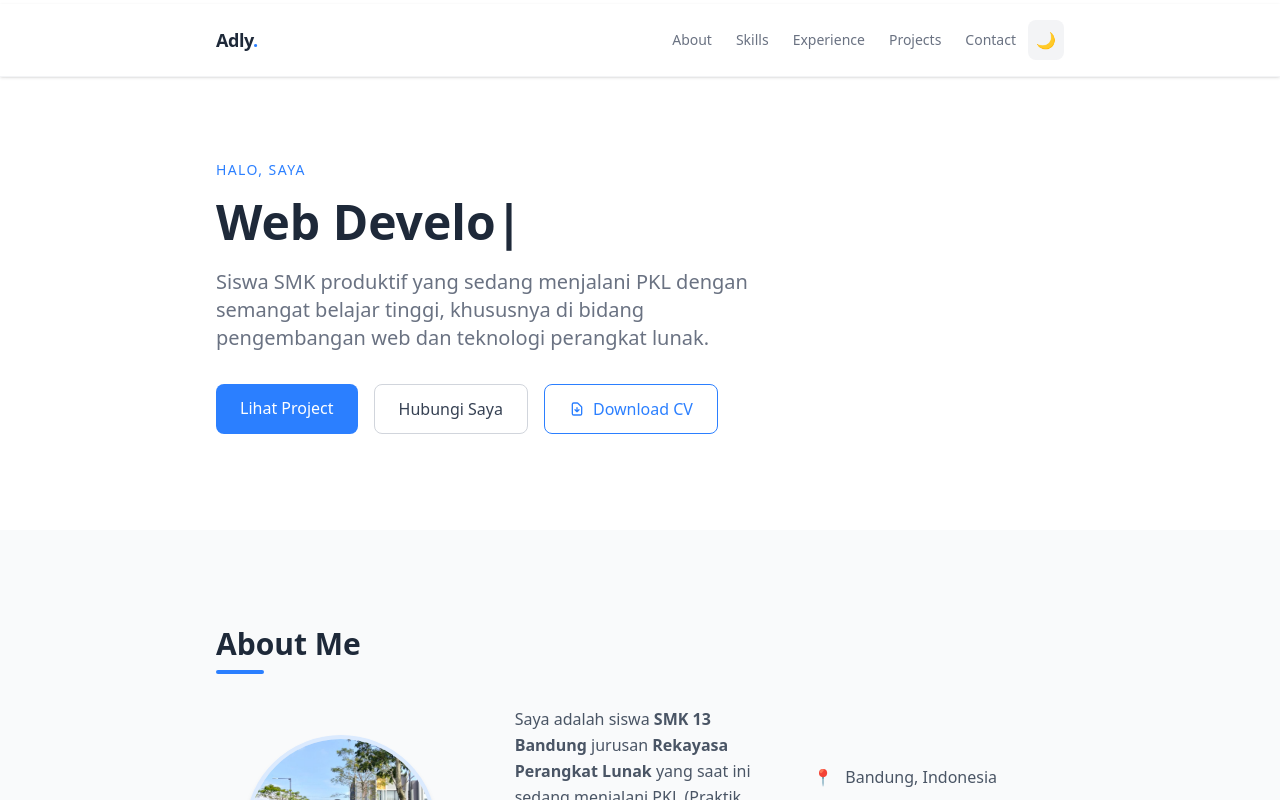
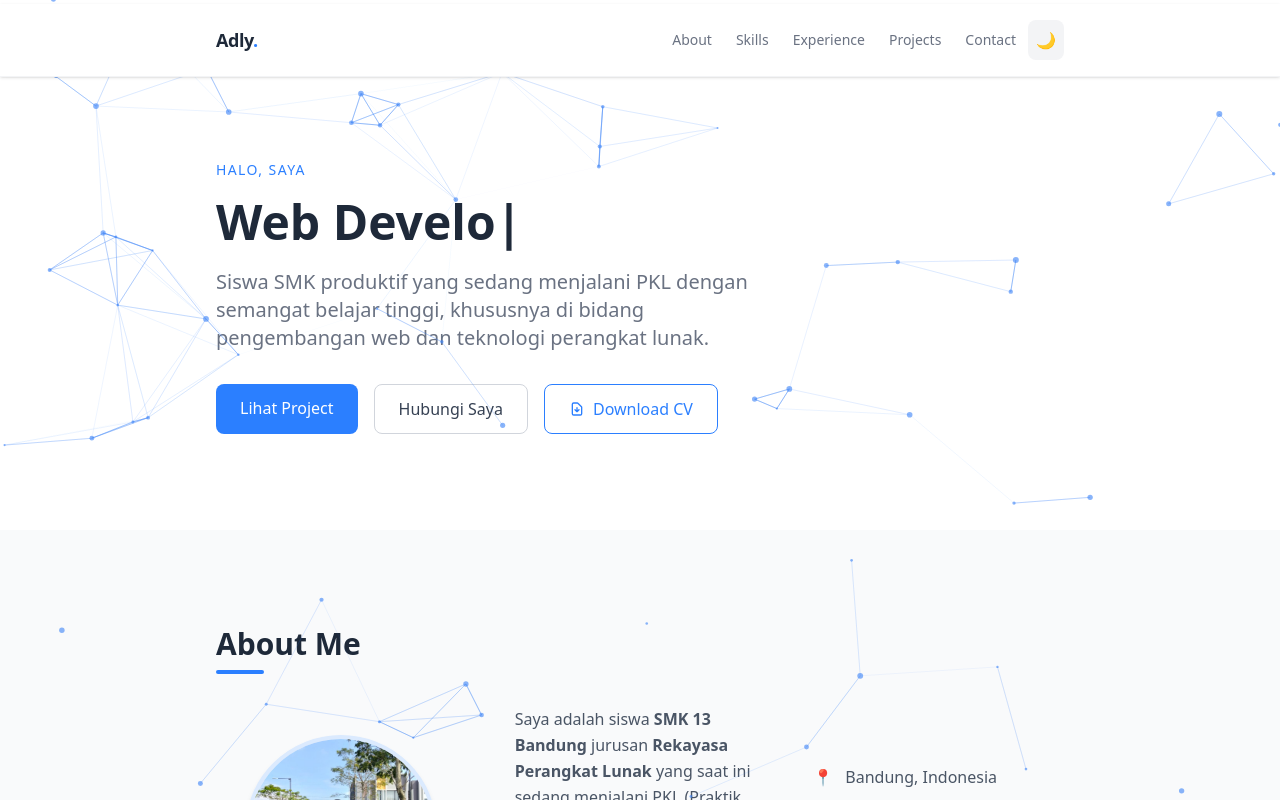
Before and after one commit to adly-248/portofolio-ku, a Next.js app: page / in a window 1280 px wide. Shown: the top 800 px of the page. Built offline with nearby package versions, Linux system fonts and the light colour scheme.

Commit message:
add efek

```diff
--- a/app/page.tsx
+++ b/app/page.tsx
@@ -4,6 +4,8 @@ import { useTheme } from 'next-themes'
 import { useEffect, useState } from 'react'
 import { motion, AnimatePresence } from 'framer-motion'
 import { TypeAnimation } from 'react-type-animation'
+import Particles, { initParticlesEngine } from '@tsparticles/react'
+import { loadSlim } from '@tsparticles/slim'
 
 function ContactForm() {
   const [form, setForm] = useState({ name: '', email: '', message: '' })
@@ -86,6 +88,16 @@ export default function Home() {
   const [showTop, setShowTop] = useState(false)
   const [loading, setLoading] = useState(true)
   const [scrollProgress, setScrollProgress] = useState(0)
+  const [particlesInit, setParticlesInit] = useState(false)
+
+useEffect(() => {
+  initParticlesEngine(async (engine) => {
+    await loadSlim(engine)
+  }).then(() => {
+  setParticlesInit(true)
+  console.log('particles ready!')
+})
+}, [])
 
   useEffect(() => {
     setMounted(true)
@@ -195,6 +207,44 @@ export default function Home() {
         style={{ width: `${scrollProgress}%` }}
       />
 
+      {/* Particles - Full Screen */}
+      {particlesInit && (
+        <Particles
+          id="tsparticles"
+          options={{
+            fpsLimit: 60,
+            particles: {
+              number: { value: 60 },
+              color: { value: '#3b82f6' },
+              opacity: { value: 0.6 },
+              size: { value: { min: 1, max: 3 } },
+              move: {
+                enable: true,
+                speed: 1,
+                direction: 'none',
+                random: true,
+                outModes: { default: 'out' },
+              },
+              links: {
+                enable: true,
+                color: '#3b82f6',
+                opacity: 0.4,
+                distance: 150,
+              },
+            },
+            interactivity: {
+              events: {
+                onHover: { enable: true, mode: 'repulse' },
+              },
+              modes: {
+                repulse: { distance: 100 },
+              },
+            },
+          }}
+          className="fixed inset-0 z-10 pointer-events-none"
+        />
+      )}
+
       <main className="min-h-screen bg-white dark:bg-slate-900 text-gray-800 dark:text-gray-100 transition-colors duration-300">
 
         {/* Navbar */}
@@ -274,7 +324,7 @@ export default function Home() {
         </nav>
 
         {/* Hero */}
-        <section className="max-w-4xl mx-auto px-6 pt-28 md:pt-40 pb-24">
+        <section className="relative overflow-hidden max-w-4xl mx-auto px-6 pt-28 md:pt-40 pb-24">
           <motion.div initial="hidden" animate="visible" variants={stagger}>
             <motion.p variants={fadeUp} className="text-blue-500 font-medium mb-3 text-sm tracking-widest uppercase">
               Halo, saya
--- a/package.json
+++ b/package.json
@@ -10,12 +10,15 @@
   },
   "dependencies": {
     "@emailjs/browser": "^4.4.1",
+    "@tsparticles/react": "^3.0.0",
+    "@tsparticles/slim": "^3.9.1",
     "framer-motion": "^12.38.0",
     "next": "16.1.7",
     "next-themes": "^0.4.6",
     "react": "19.2.3",
     "react-dom": "19.2.3",
-    "react-type-animation": "^3.2.0"
+    "react-type-animation": "^3.2.0",
+    "tsparticles": "^3.9.1"
   },
   "devDependencies": {
     "@tailwindcss/postcss": "^4",
```
Also changed, not shown: 1 other file (tests, documents, lock files or other folders).
